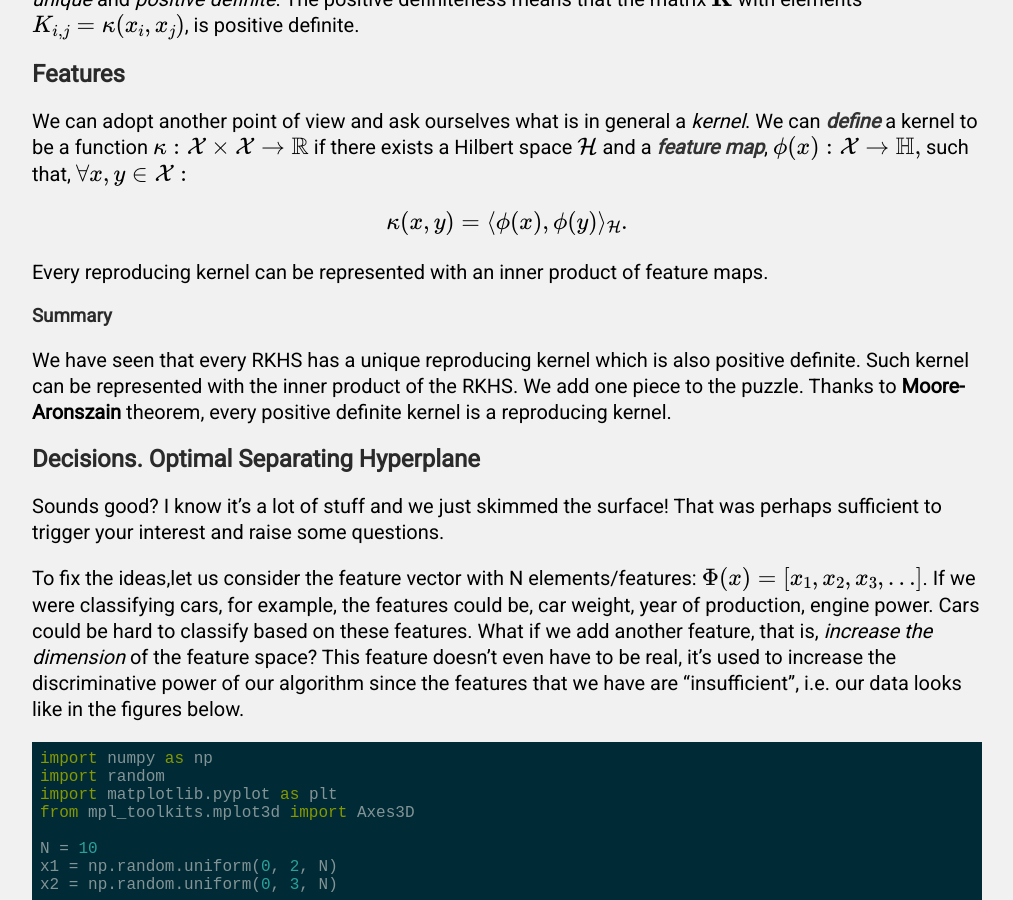
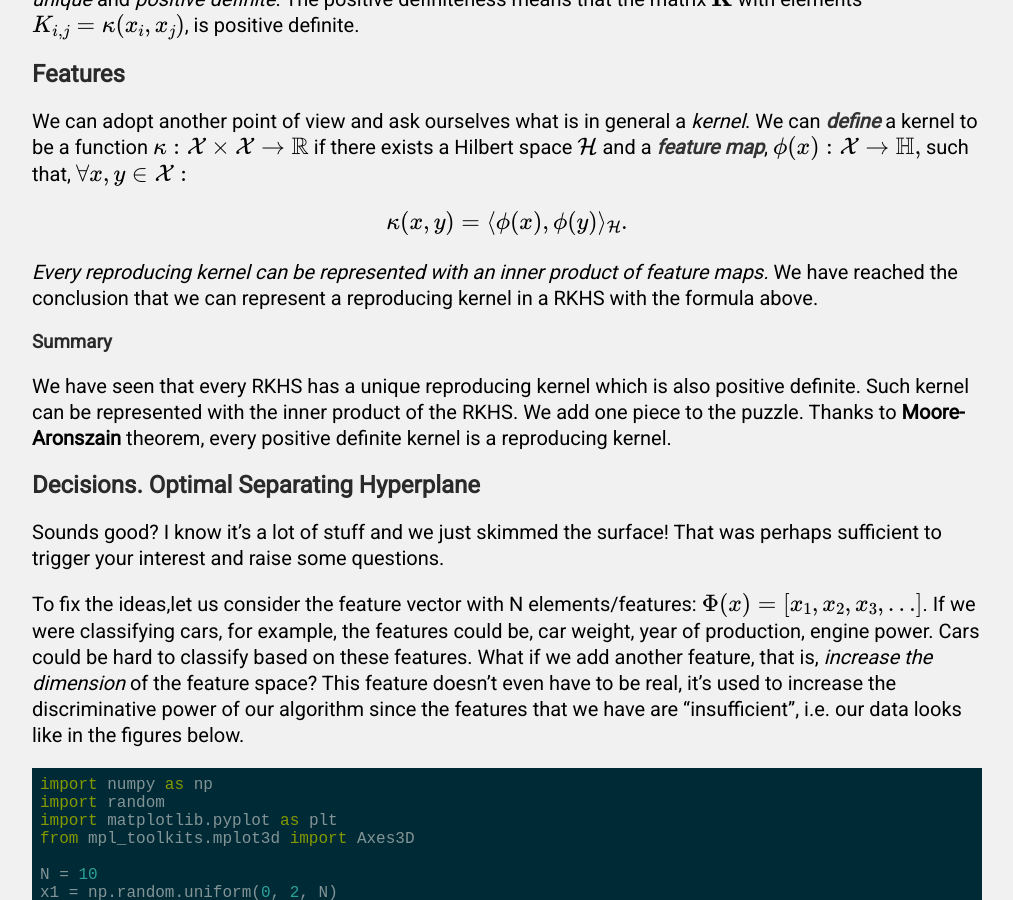
Before and after one commit to FullSimplify/FullSimplify.github.io, a Jekyll site: the page built from _posts/2000-01-02-Support-Vector-Machines,-a-Gentle-Introduction.md, in a window 1280 px wide and 900 px high, scrolled down 4153 px. Shown: the whole window, without its empty margins (133-1146 px from the left). Built offline with Jekyll 4.4.1, drawn with Linux system fonts in a browser that asks for light colours; formulas are drawn with MathJax 3.

Commit message:
Update 2000-01-02-Support-Vector-Machines,-a-Gentle-Introduction.md

```diff
--- a/_posts/2000-01-02-Support-Vector-Machines,-a-Gentle-Introduction.md
+++ b/_posts/2000-01-02-Support-Vector-Machines,-a-Gentle-Introduction.md
@@ -129,7 +129,7 @@
 \kappa(x,y)=\langle \phi(x),\phi(y) \rangle_{\mathcal{H}}.
 \end{equation}
 
-Every reproducing kernel can be represented with an inner product of feature maps.
+*Every reproducing kernel can be represented with an inner product of feature maps.* We have reached the conclusion that we can represent a reproducing kernel in a RKHS with the formula above.
 
 ### Summary
 
```
